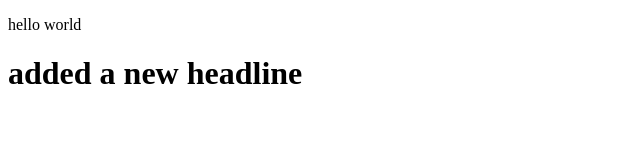
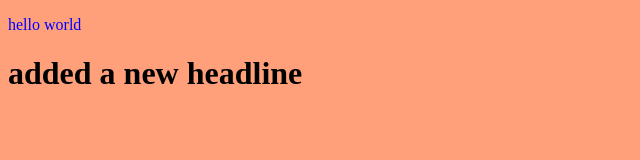
Before and after one commit to sufeic-del/SCTP-github-demo, a plain HTML site: page index.html in a window 1280 px wide. Shown: the whole page, without its empty margins (0-640 px from the left). Drawn offline with Linux system fonts and the light colour scheme.

Commit message:
background colour and font style

```diff
--- a/index.html
+++ b/index.html
@@ -4,6 +4,7 @@
     <meta charset="UTF-8">
     <meta name="viewport" content="width=device-width, initial-scale=1.0">
     <title>Document</title>
+    <link rel="stylesheet" href="styles.css">
 </head>
 <body>
     <p>hello world</p>
--- a/styles.css
+++ b/styles.css
@@ -0,0 +1,7 @@
+body {
+    background-color: lightsalmon;
+}
+p{
+    text-decoration: dotted;
+    color: blue;
+}
```
